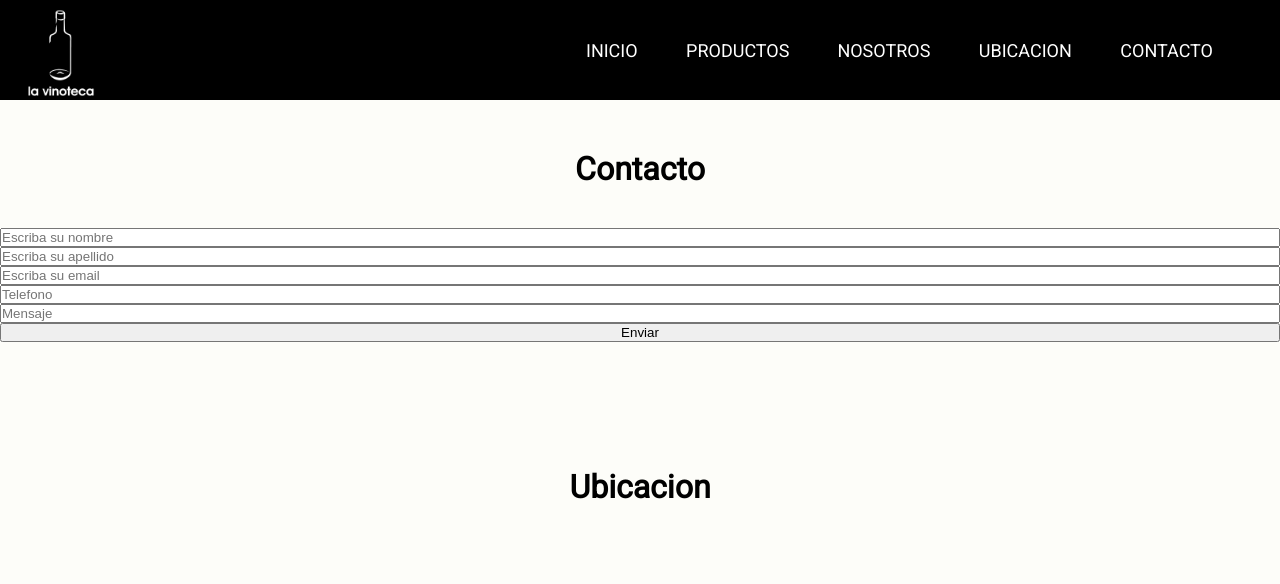
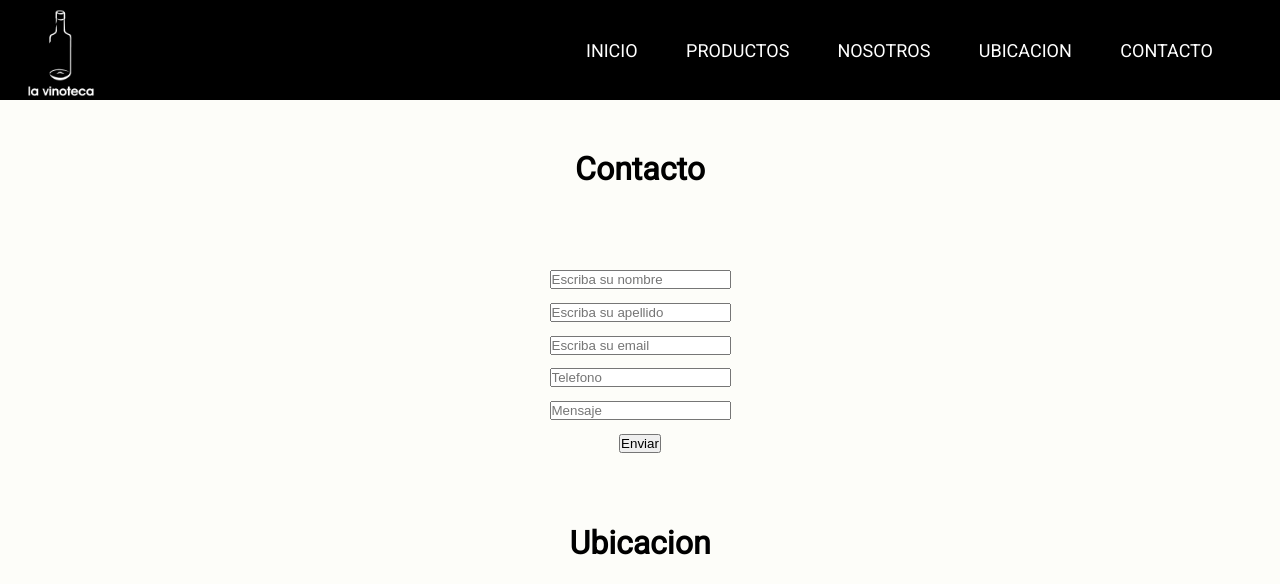
Before and after one commit to Manuel-Rodriguez-Pomares/Proyecto-Vinoteca, a plain HTML site: page contacto.html in a window 1280 px wide. Shown: the top 584 px of the page. Drawn offline with Linux system fonts and the light colour scheme.

Commit message:
cambios con flex en input-productos

```diff
--- a/contacto.html
+++ b/contacto.html
@@ -33,6 +33,7 @@
         <h1>Contacto</h1>
         <div class="galletita">
         <form action="" class="galleta">
+          <div class="placeholder">
 
             <input type="text" name="nombre" placeholder="Escriba su nombre">
             <input type="text" name="apellido" placeholder="Escriba su apellido">
@@ -40,7 +41,7 @@
             <input type="number" name="Telefono" placeholder="Telefono" id="">
             <input type="text" name="Mensaje" placeholder="Mensaje" id="">
             <input type="submit" value="Enviar">
-
+          </div>
         </form>
       </div>
         <h1>Ubicacion</h1>
--- a/style.css
+++ b/style.css
@@ -59,17 +59,18 @@ ul {
 
 }
 .logo:hover {
-    transform: scale(1.2,1.2);
+    transform: translate(5px,5px);
 }
 
-nav{
-    padding: 0 45px;
+    nav {
+    padding:0 45px;
     max-width: 992px;
     text-transform: uppercase;
     width: max-content;
 
 }
-a        {
+
+a {
     text-decoration: none;
     font-size: 18px;
 }
@@ -104,12 +105,30 @@ h1  {
 .galleta{
     display: flex;
     flex-direction: column;
-
     margin-top: 40px;
     height: 30vh;
+}
+
+.galletita{
+
+    display: flex;
+    justify-content: center;
+    height: 42vh;
+    align-items: center;
+}
+.placeholder{
+    display: flex;
+    flex-direction: column;
+    align-items: center;
+    height: 211px;
+    justify-content: space-evenly;
+
+
+
 
 
 }
+
 .pelito{
     height: 300px;
     width: auto ;
```
